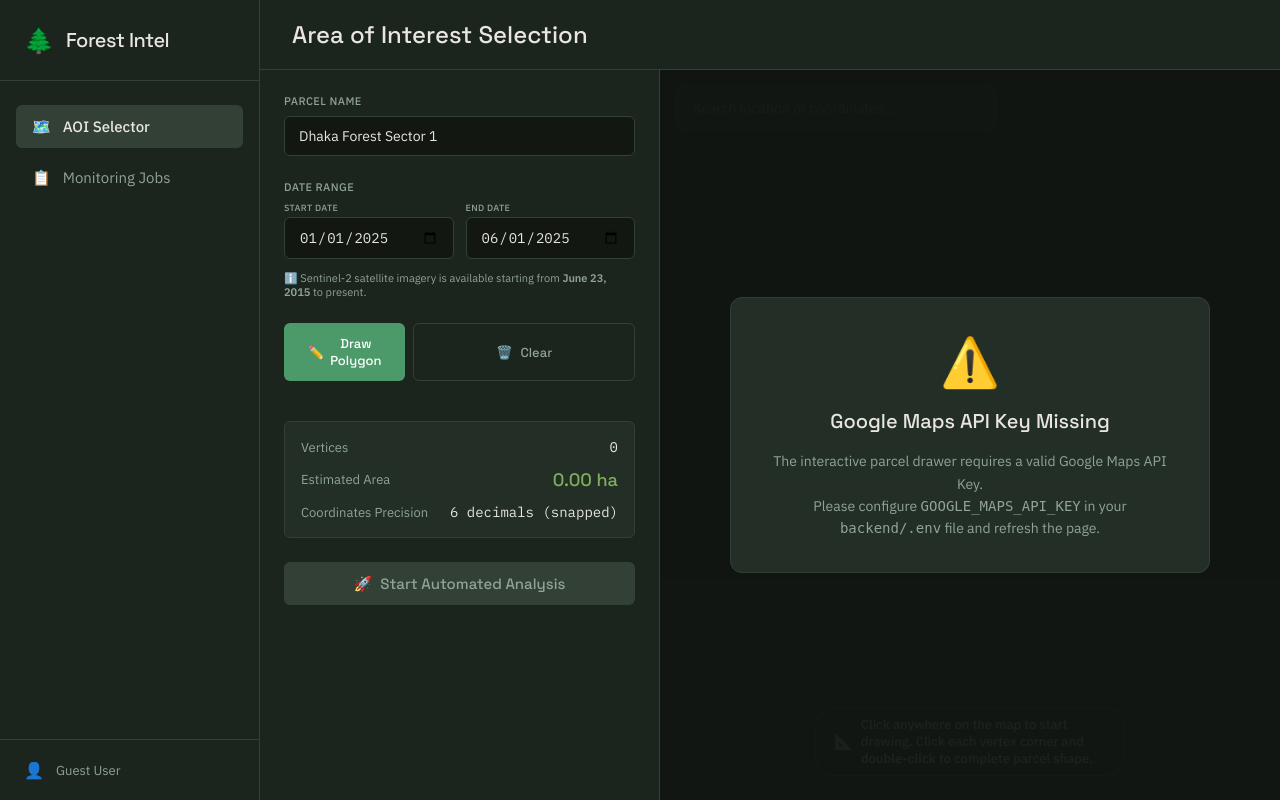
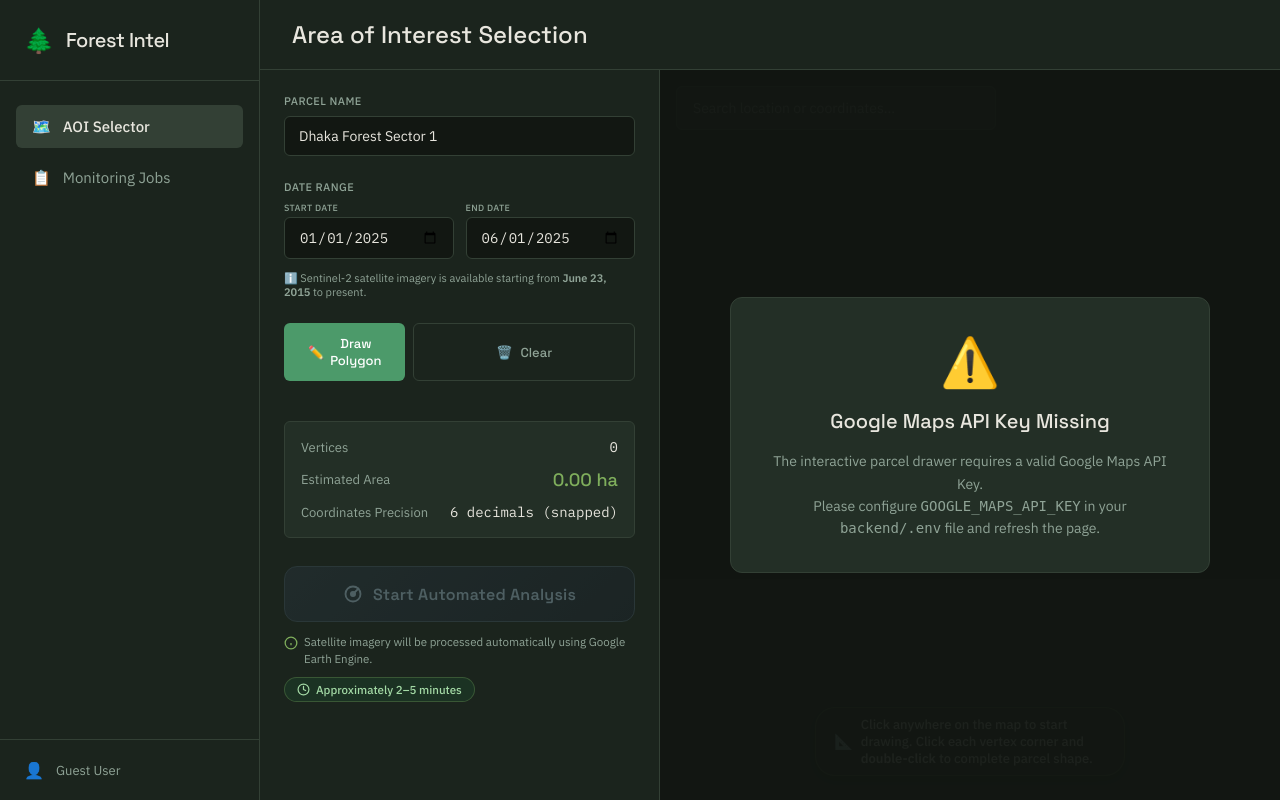
Before and after one commit to jaherunhasanrimon/Forest-Intelligence-System-FIS, a FastAPI app: page / in a window 1280 px wide. Run offline with FastAPI, Linux system fonts and the light colour scheme; parts of the project's set-up code (start-up, migrations or seed data) failed here and were passed over.

Commit message:
style(ui): redesign Start Automated Analysis button into enterprise GIS CTA
- Convert button to 56px full-width enterprise CTA with green gradient (#2E7D32 -> #1B5E20), rounded corners (13px), and hover/active elevation transforms
- Replace emoji with professional SVG radar/satellite scanner icon
- Implement circular SVG spinner animation and text transition ('Initializing Analysis...') during job submission
- Add helper text ('Satellite imagery will be processed automatically using Google Earth Engine.') below CTA button
- Add estimated time pill badge ('⏱ Approximately 2–5 minutes')

```diff
--- a/backend/app/static/css/main.css
+++ b/backend/app/static/css/main.css
@@ -263,6 +263,100 @@ body {
   cursor: not-allowed;
 }
 
+/* Enterprise Primary Call-To-Action (CTA) Button */
+.cta-container {
+  display: flex;
+  flex-direction: column;
+  gap: 10px;
+  margin-top: 4px;
+}
+
+.btn-enterprise-cta {
+  width: 100%;
+  min-height: 56px;
+  height: 56px;
+  padding: 0 24px;
+  border-radius: 13px;
+  background: linear-gradient(135deg, #2E7D32 0%, #1B5E20 100%);
+  color: #FFFFFF;
+  font-family: var(--font-display);
+  font-size: 16px;
+  font-weight: 600;
+  letter-spacing: 0.015em;
+  border: 1px solid rgba(127, 174, 92, 0.35);
+  box-shadow: 0 4px 16px rgba(46, 125, 50, 0.35), inset 0 1px 0 rgba(255, 255, 255, 0.18);
+  display: flex;
+  align-items: center;
+  justify-content: center;
+  gap: 10px;
+  cursor: pointer;
+  transition: all 0.25s cubic-bezier(0.4, 0, 0.2, 1);
+  position: relative;
+  overflow: hidden;
+}
+
+.btn-enterprise-cta:not(:disabled):hover {
+  background: linear-gradient(135deg, #388E3C 0%, #1E7E34 100%);
+  border-color: rgba(127, 174, 92, 0.55);
+  box-shadow: 0 6px 20px rgba(46, 125, 50, 0.48), inset 0 1px 0 rgba(255, 255, 255, 0.25);
+  transform: translateY(-2px);
+}
+
+.btn-enterprise-cta:not(:disabled):active {
+  transform: translateY(1px) scale(0.99);
+  box-shadow: 0 2px 8px rgba(46, 125, 50, 0.3);
+}
+
+.btn-enterprise-cta:disabled {
+  background: linear-gradient(135deg, #263238 0%, #1C252B 100%);
+  color: #78909C;
+  border-color: #37474F;
+  opacity: 0.55;
+  box-shadow: none;
+  cursor: not-allowed;
+  transform: none !important;
+}
+
+.btn-spinner {
+  animation: btn-spin 0.9s linear infinite;
+}
+
+@keyframes btn-spin {
+  0% { transform: rotate(0deg); }
+  100% { transform: rotate(360deg); }
+}
+
+.cta-helper-text {
+  font-size: 11.5px;
+  color: var(--text-secondary);
+  line-height: 1.45;
+  display: flex;
+  align-items: flex-start;
+  gap: 6px;
+  margin-top: 2px;
+}
+
+.cta-helper-text svg {
+  flex-shrink: 0;
+  margin-top: 2px;
+  color: #7FAE5C;
+}
+
+.cta-time-badge {
+  display: inline-flex;
+  align-items: center;
+  gap: 6px;
+  align-self: flex-start;
+  background-color: rgba(31, 92, 59, 0.25);
+  border: 1px solid rgba(127, 174, 92, 0.3);
+  border-radius: 20px;
+  padding: 4px 12px;
+  font-size: 11.5px;
+  font-weight: 500;
+  color: #A3D9A5;
+  font-family: var(--font-body);
+}
+
 /* Real-Time Readout Values */
 .readout-panel {
   background-color: var(--surface-raised);
--- a/backend/app/templates/aoi_selector.html
+++ b/backend/app/templates/aoi_selector.html
@@ -58,9 +58,31 @@
         <!-- Validation Alerts -->
         <div class="validation-alert" id="validation-error"></div>
 
-        <button id="analyze-btn" class="btn btn-primary" disabled>
-            <span>🚀</span> Start Automated Analysis
-        </button>
+        <div class="cta-container">
+            <button id="analyze-btn" class="btn-enterprise-cta" disabled>
+                <svg class="btn-icon" width="20" height="20" viewBox="0 0 24 24" fill="none" stroke="currentColor" stroke-width="2.2" stroke-linecap="round" stroke-linejoin="round">
+                    <circle cx="12" cy="12" r="9"/>
+                    <path d="M12 12L18.5 5.5"/>
+                    <circle cx="12" cy="12" r="2.5" fill="currentColor"/>
+                </svg>
+                <span>Start Automated Analysis</span>
+            </button>
+
+            <div class="cta-helper-text">
+                <svg width="14" height="14" viewBox="0 0 24 24" fill="none" stroke="currentColor" stroke-width="2.2">
+                    <circle cx="12" cy="12" r="10"/><line x1="12" y1="16" x2="12" y2="12"/><line x1="12" y1="8" x2="12.01" y2="8"/>
+                </svg>
+                <span>Satellite imagery will be processed automatically using Google Earth Engine.</span>
+            </div>
+
+            <div class="cta-time-badge">
+                <svg width="13" height="13" viewBox="0 0 24 24" fill="none" stroke="currentColor" stroke-width="2.2" stroke-linecap="round" stroke-linejoin="round">
+                    <circle cx="12" cy="12" r="10"/>
+                    <polyline points="12 6 12 12 16 14"/>
+                </svg>
+                <span>Approximately 2–5 minutes</span>
+            </div>
+        </div>
     </aside>
 
     <!-- Right panel: Interactive Google Map Selector -->
```
Also changed, not shown: backend/app/static/js/map_selector.js (+24 -6 lines).
